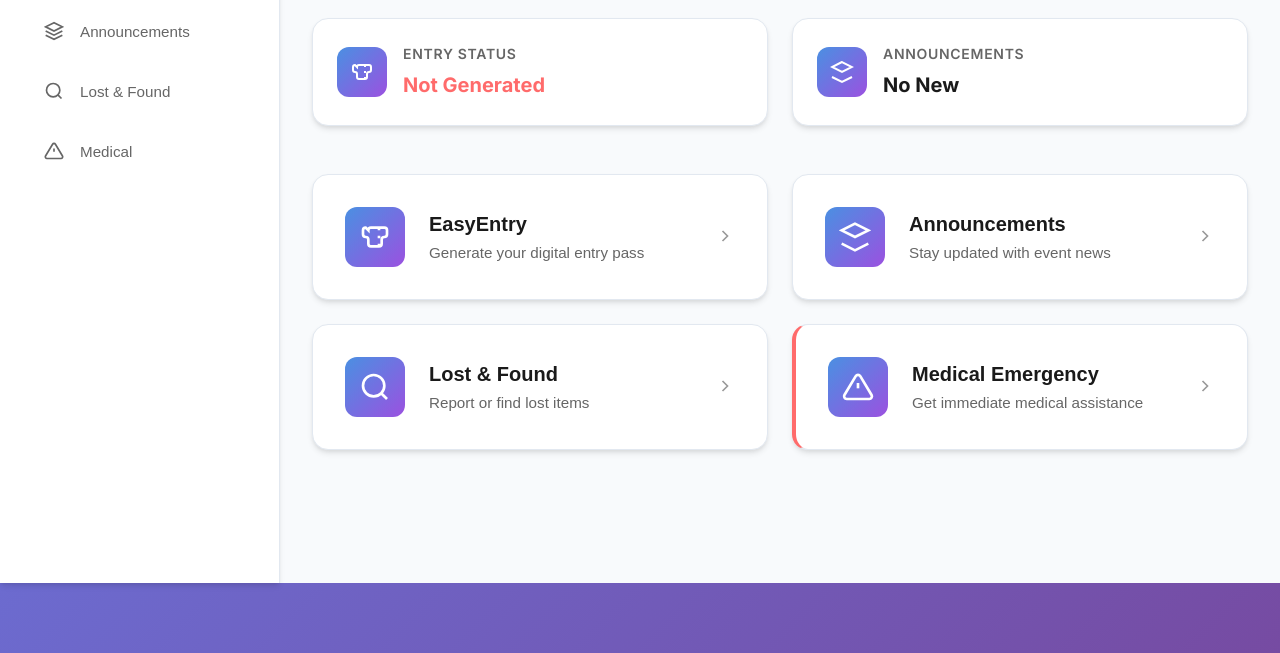
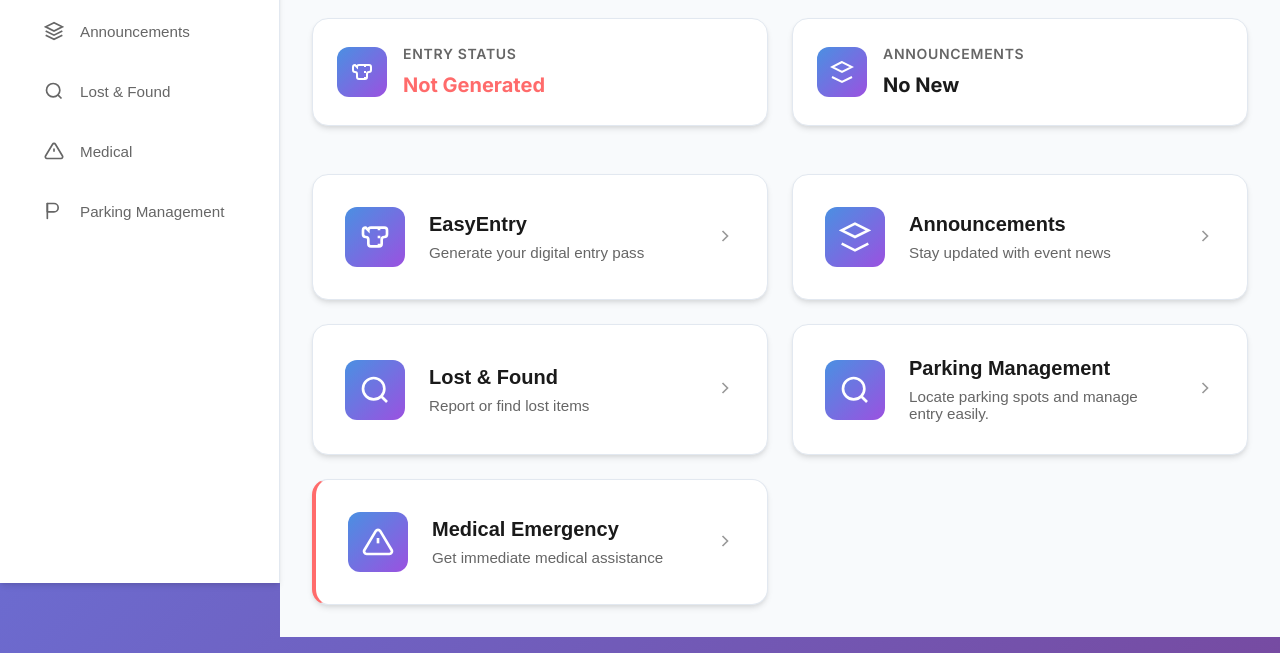
Before and after one commit to Rehan-Aditya8/Event_Ease_Hackcelestial, a plain HTML site: page pages/functions.html in a window 1280 px wide. Shown: the part 217-870 px from the top of the page. Drawn offline with nearby package versions, Linux system fonts and the light colour scheme; sample sign-in values are in the browser's storage; a small style sheet from the web is missing.

Commit message:
add parking feature

```diff
--- a/css/landing.css
+++ b/css/landing.css
@@ -269,6 +269,7 @@ body {
 
 .btn.secondary {
   background: transparent;
+  /* color: black; */
   color: var(--text-primary);
   border: 2px solid var(--border);
 }
--- a/pages/functions.html
+++ b/pages/functions.html
@@ -100,7 +100,15 @@
                 </svg>
                 <span>Medical</span>
             </button>
-        </nav>
+            <button data-view="parking" class="nav-btn" onclick="event.preventDefault();">
+    <svg width="20" height="20" viewBox="0 0 24 24" fill="none" stroke="currentColor" stroke-width="2" stroke-linecap="round" stroke-linejoin="round">
+        <path d="M4 3h8a5 5 0 0 1 0 10H4z"/>
+        <line x1="4" y1="3" x2="4" y2="21"/>
+    </svg>
+    <span>Parking Management</span>
+</button>
+
+</button>
     </aside>
 
     <!-- Main Content -->
@@ -186,6 +194,24 @@
                         <div class="feature-content">
                             <h3>Lost & Found</h3>
                             <p>Report or find lost items</p>
+                        </div>
+                        <div class="feature-arrow">
+                            <svg width="20" height="20" viewBox="0 0 24 24" fill="none" stroke="currentColor" stroke-width="2">
+                                <polyline points="9,18 15,12 9,6"/>
+                            </svg>
+                        </div>
+                    </button>
+
+                    <button class="feature-card" data-view="parking">
+                        <div class="feature-icon">
+                            <svg width="32" height="32" viewBox="0 0 24 24" fill="none" stroke="currentColor" stroke-width="2">
+                                <circle cx="11" cy="11" r="8"/>
+                                <path d="M21 21l-4.35-4.35"/>
+                            </svg>
+                        </div>
+                        <div class="feature-content">
+                            <h3>Parking Management</h3>
+                            <p>Locate parking spots and manage entry easily.</p>
                         </div>
                         <div class="feature-arrow">
                             <svg width="20" height="20" viewBox="0 0 24 24" fill="none" stroke="currentColor" stroke-width="2">
```
Also changed, not shown: index.html (+12 -0 lines), updates.txt (added, +24 -0 lines).
